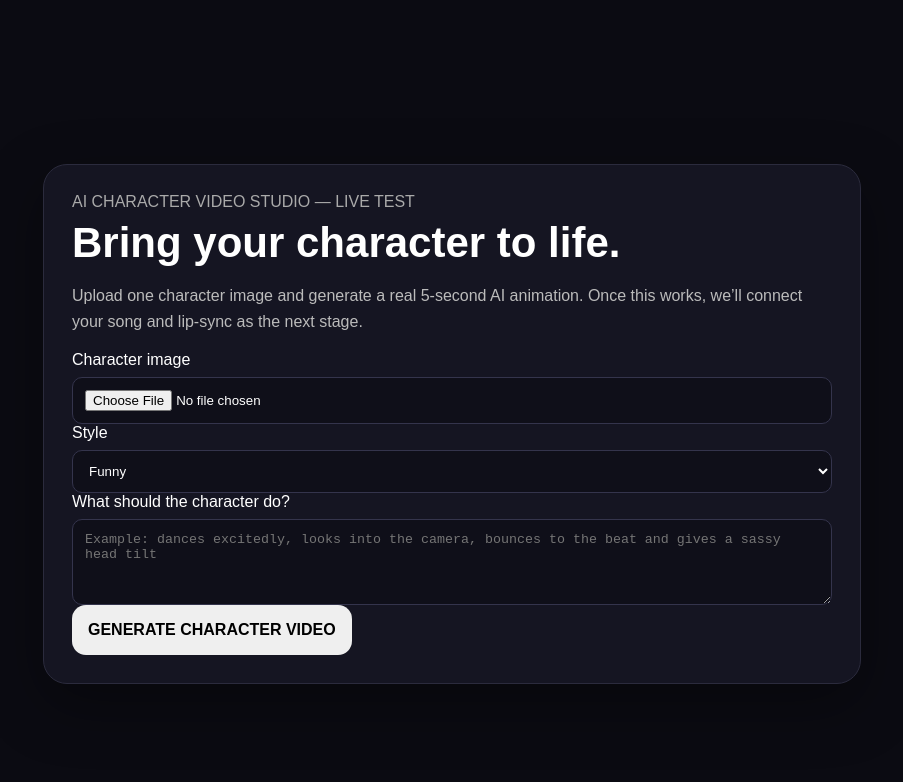
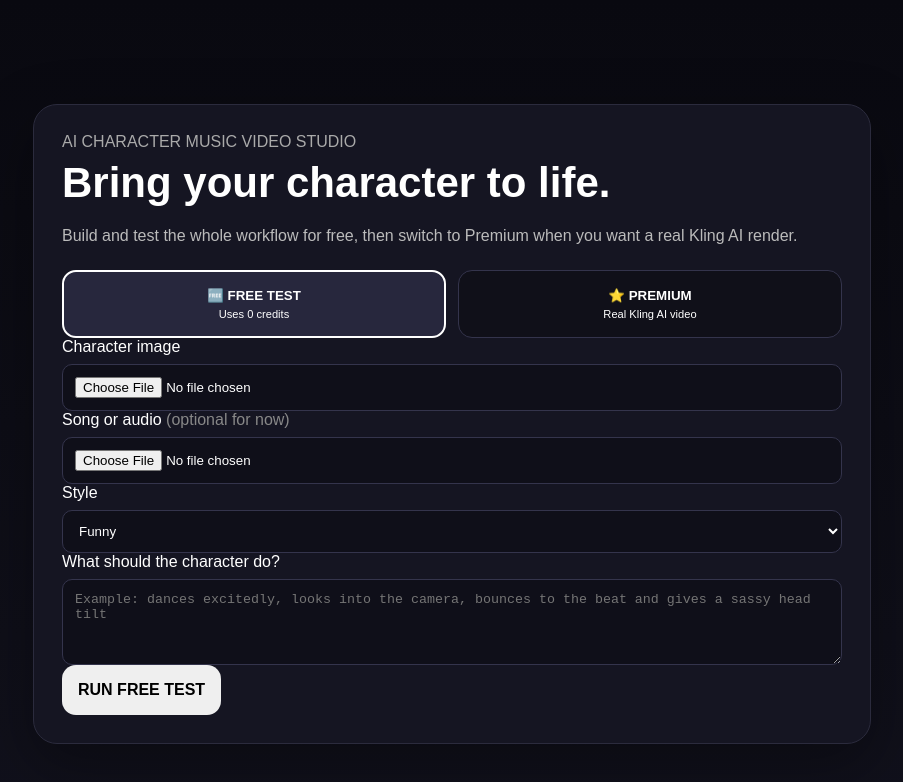
Before and after one commit to trishmarie002-art/character-music-video-ai, a Next.js app: page / in a window 1280 px wide. Shown: the top 782 px of the page, without its empty margins (188-1091 px from the left). Built offline with nearby package versions, Linux system fonts and the light colour scheme.

Commit message:
Add free test and premium generation modes

```diff
--- a/app/page.js
+++ b/app/page.js
@@ -5,20 +5,39 @@ import { useState } from 'react'
 export default function Home() {
   const [status, setStatus] = useState('')
   const [videoUrl, setVideoUrl] = useState('')
+  const [previewUrl, setPreviewUrl] = useState('')
+  const [mode, setMode] = useState('free')
   const [busy, setBusy] = useState(false)
 
   async function submit(e) {
     e.preventDefault()
     setVideoUrl('')
     setBusy(true)
-    setStatus('Uploading your character and starting the AI video...')
+
+    const form = new FormData(e.currentTarget)
+    const character = form.get('character')
+    if (character instanceof File && character.size) {
+      if (previewUrl) URL.revokeObjectURL(previewUrl)
+      setPreviewUrl(URL.createObjectURL(character))
+    }
+
+    if (mode === 'free') {
+      setStatus('Free test: checking uploads and simulating the video workflow...')
+    } else {
+      setStatus('Premium: uploading your character and starting Kling AI...')
+    }
 
     try {
-      const form = new FormData(e.currentTarget)
       const res = await fetch('/api/generate', { method: 'POST', body: form })
       const data = await res.json()
 
       if (!res.ok || !data.ok) throw new Error(data.error || 'Could not start generation.')
+
+      if (data.testMode) {
+        setStatus('✅ FREE TEST PASSED — Character + song workflow is working. No credits were used.')
+        setBusy(false)
+        return
+      }
 
       setStatus(data.message || 'Generation started...')
       await poll(data.requestId)
@@ -51,24 +70,47 @@ export default function Home() {
   }
 
   return (
-    <main style={{minHeight:'100vh',display:'grid',placeItems:'center',padding:24}}>
-      <section style={{width:'100%',maxWidth:760,background:'#151522',border:'1px solid #2b2b3d',borderRadius:24,padding:28,boxShadow:'0 20px 60px rgba(0,0,0,.35)'}}>
-        <p style={{margin:0,color:'#aaa'}}>AI CHARACTER VIDEO STUDIO — LIVE TEST</p>
+    <main style={{minHeight:'100vh',display:'grid',placeItems:'center',padding:24,background:'linear-gradient(180deg,#090910,#11111c)'}}>
+      <section style={{width:'100%',maxWidth:780,background:'#151522',border:'1px solid #2b2b3d',borderRadius:24,padding:28,boxShadow:'0 20px 60px rgba(0,0,0,.35)'}}>
+        <p style={{margin:0,color:'#aaa'}}>AI CHARACTER MUSIC VIDEO STUDIO</p>
         <h1 style={{fontSize:42,margin:'8px 0 10px'}}>Bring your character to life.</h1>
-        <p style={{color:'#bbb',lineHeight:1.6}}>Upload one character image and generate a real 5-second AI animation. Once this works, we’ll connect your song and lip-sync as the next stage.</p>
+        <p style={{color:'#bbb',lineHeight:1.6}}>Build and test the whole workflow for free, then switch to Premium when you want a real Kling AI render.</p>
+
+        <div style={{display:'grid',gridTemplateColumns:'1fr 1fr',gap:12,marginTop:22}}>
+          <button type="button" onClick={()=>setMode('free')} style={modeButton(mode==='free')}>
+            🆓 FREE TEST
+            <small style={{display:'block',marginTop:5,fontWeight:500}}>Uses 0 credits</small>
+          </button>
+          <button type="button" onClick={()=>setMode('premium')} style={modeButton(mode==='premium')}>
+            ⭐ PREMIUM
+            <small style={{display:'block',marginTop:5,fontWeight:500}}>Real Kling AI video</small>
+          </button>
+        </div>
 
         <form onSubmit={submit} style={{display:'grid',gap:16,marginTop:24}}>
+          <input type="hidden" name="mode" value={mode}/>
           <label>Character image<input name="character" type="file" accept="image/png,image/jpeg,image/webp" required style={input}/></label>
+          <label>Song or audio <span style={{color:'#888'}}>(optional for now)</span><input name="song" type="file" accept="audio/*" style={input}/></label>
           <label>Style<select name="style" style={input}><option>Funny</option><option>Cute</option><option>Cinematic</option><option>Pop Star</option><option>Country</option><option>Rap</option></select></label>
           <label>What should the character do?<textarea name="motion" placeholder="Example: dances excitedly, looks into the camera, bounces to the beat and gives a sassy head tilt" rows="4" style={input}/></label>
-          <button disabled={busy} style={{padding:16,border:0,borderRadius:14,fontWeight:800,fontSize:16,cursor:busy?'wait':'pointer',opacity:busy?.65:1}}>{busy ? 'GENERATING...' : 'GENERATE CHARACTER VIDEO'}</button>
+          <button disabled={busy} style={{padding:16,border:0,borderRadius:14,fontWeight:800,fontSize:16,cursor:busy?'wait':'pointer',opacity:busy?.65:1}}>
+            {busy ? 'WORKING...' : mode === 'free' ? 'RUN FREE TEST' : 'GENERATE REAL AI VIDEO'}
+          </button>
         </form>
 
-        {status && <p style={{marginTop:18,color:'#c7c7ff'}}>{status}</p>}
+        {status && <p style={{marginTop:18,color:'#c7c7ff',lineHeight:1.5}}>{status}</p>}
+
+        {mode === 'free' && previewUrl && !busy && (
+          <div style={{marginTop:24,padding:18,border:'1px solid #303048',borderRadius:18,background:'#101019'}}>
+            <h2 style={{marginTop:0}}>Free workflow preview</h2>
+            <img src={previewUrl} alt="Character preview" style={{width:'100%',maxHeight:520,objectFit:'contain',borderRadius:14,background:'#000'}} />
+            <p style={{color:'#aaa',marginBottom:0}}>This verifies your upload, character selection, song field, style, prompt, and project flow without calling a paid AI model.</p>
+          </div>
+        )}
 
         {videoUrl && (
           <div style={{marginTop:24}}>
-            <h2>Your video is ready 🎉</h2>
+            <h2>Your real AI video is ready 🎉</h2>
             <video src={videoUrl} controls playsInline style={{width:'100%',maxHeight:640,borderRadius:18,background:'#000'}} />
             <a href={videoUrl} target="_blank" rel="noreferrer" style={{display:'inline-block',marginTop:14,color:'#fff'}}>Open full video ↗</a>
           </div>
@@ -79,3 +121,4 @@ export default function Home() {
 }
 
 const input = {display:'block',width:'100%',boxSizing:'border-box',marginTop:8,padding:12,borderRadius:10,border:'1px solid #34344c',background:'#0f0f19',color:'#fff'}
+const modeButton = active => ({padding:16,borderRadius:14,border:active?'2px solid #fff':'1px solid #34344c',background:active?'#27273d':'#101019',color:'#fff',fontWeight:800,cursor:'pointer'})
```
